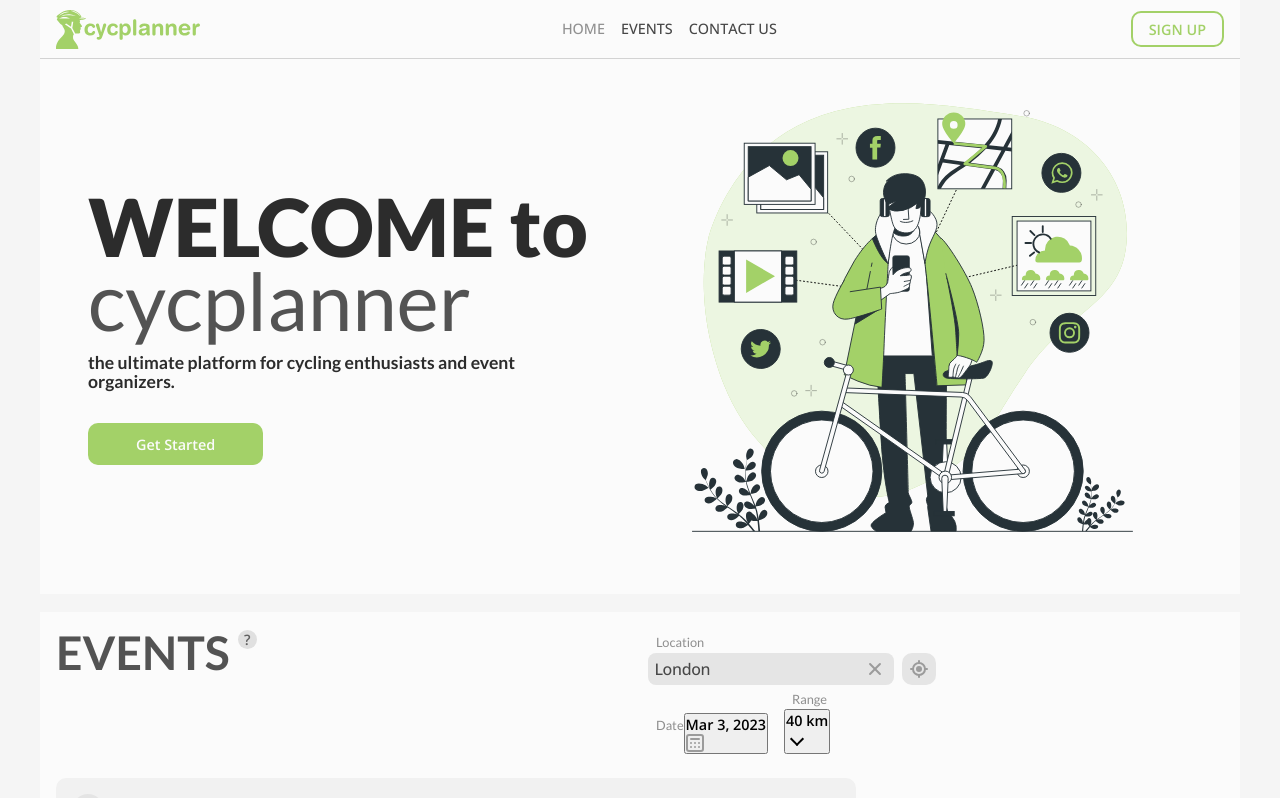
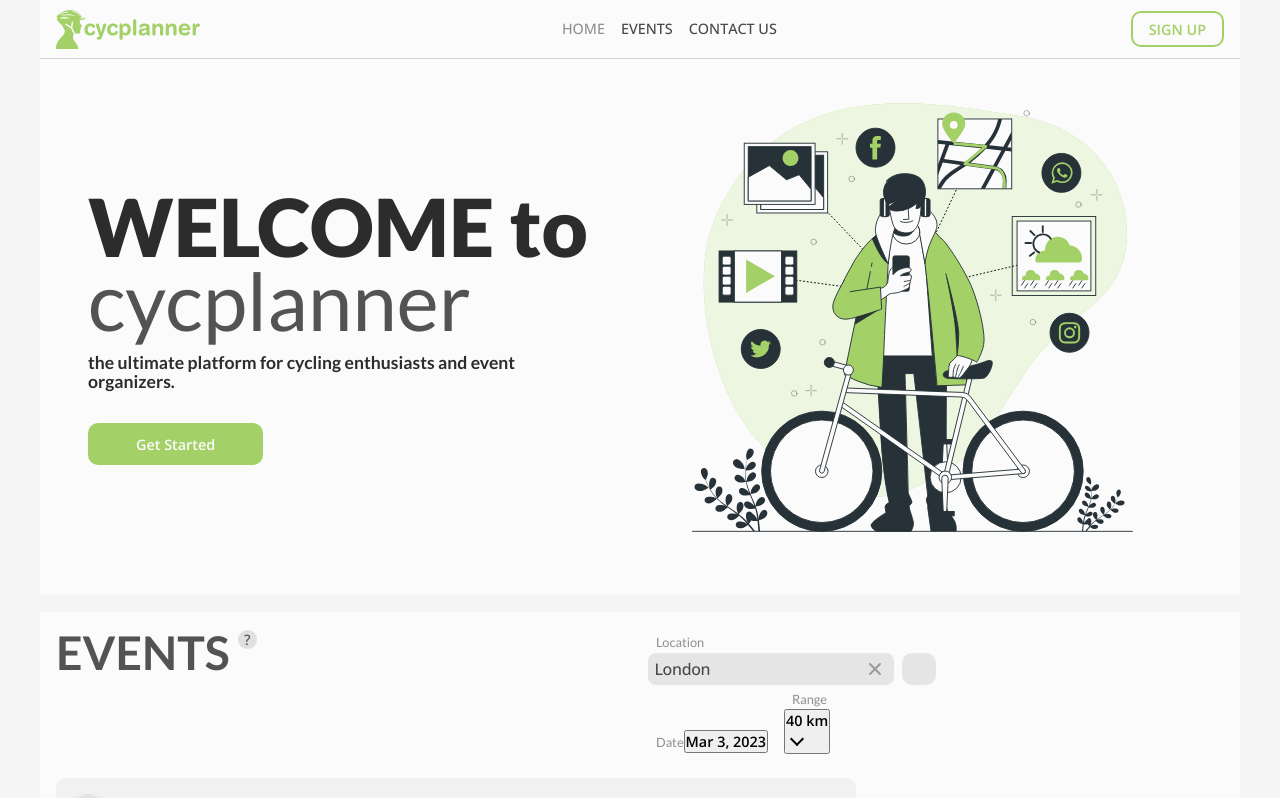
Before and after one commit to vladokuskov/cycplanner, a Next.js app: page / in a window 1280 px wide. Shown: the top 798 px of the page. Built offline with nearby package versions, Linux system fonts and the light colour scheme.

Commit message:
removed unused icons

```diff
--- a/src/sass/base/_icons.scss
+++ b/src/sass/base/_icons.scss
@@ -94,42 +94,6 @@
   margin-right: 0.5rem;
 }
 
-.location-icon {
-  box-sizing: border-box;
-  position: relative;
-  display: block;
-  transform: scale(var(--ggs, 1));
-  width: 10px;
-  height: 10px;
-  border: 2px solid transparent;
-  box-shadow: 0 0 0 2px, inset 0 0 0 10px;
-  border-radius: 100px;
-}
-.location-icon::after,
-.location-icon::before {
-  content: '';
-  display: block;
-  box-sizing: border-box;
-  position: absolute;
-  border-radius: 3px;
-}
-.location-icon::before {
-  border-left: 4px solid;
-  border-right: 4px solid;
-  width: 18px;
-  height: 2px;
-  left: -6px;
-  top: 2px;
-}
-.location-icon::after {
-  width: 2px;
-  height: 18px;
-  border-top: 4px solid;
-  border-bottom: 4px solid;
-  left: 2px;
-  top: -6px;
-}
-
 .location-fetching-icon,
 .location-fetching-icon::before {
   display: block;
@@ -147,39 +111,6 @@
   border-radius: 4px;
   background: currentColor;
   animation: loadbar 2s cubic-bezier(0, 0, 0.58, 1) infinite;
-}
-
-.selector-date-icon {
-  color: $input-icon;
-  box-sizing: border-box;
-  position: relative;
-  display: block;
-  transform: scale(var(--ggs, 1));
-  width: 18px;
-  height: 18px;
-  border: 2px solid;
-  border-radius: 3px;
-}
-.selector-date-icon::after,
-.selector-date-icon::before {
-  content: '';
-  display: block;
-  box-sizing: border-box;
-  position: absolute;
-  border-radius: 3px;
-  height: 2px;
-  left: 2px;
-}
-.selector-date-icon::before {
-  background: currentColor;
-  width: 2px;
-  box-shadow: 4px 0 0, 8px 0 0, 0 4px 0, 4px 4px 0, 8px 4px 0;
-  top: 6px;
-}
-.selector-date-icon::after {
-  width: 10px;
-  top: -4px;
-  box-shadow: 0 6px 0 0;
 }
 
 .arrow-down {
@@ -229,36 +160,3 @@
   left: 4px;
   bottom: 2px;
 }
-
-.share-icon {
-  z-index: 0;
-  box-sizing: border-box;
-  position: relative;
-  display: block;
-  transform: scale(var(--ggs, 1));
-  width: 6px;
-  height: 6px;
-  background: currentColor;
-  border-radius: 100px;
-  box-shadow: 10px -6px 0, 10px 6px 0;
-}
-.share-icon::after,
-.share-icon::before {
-  content: '';
-  display: block;
-  box-sizing: border-box;
-  position: absolute;
-  border-radius: 3px;
-  width: 10px;
-  height: 2px;
-  background: currentColor;
-  left: 2px;
-}
-.share-icon::before {
-  top: 0;
-  transform: rotate(-35deg);
-}
-.share-icon::after {
-  bottom: 0;
-  transform: rotate(35deg);
-}
```
